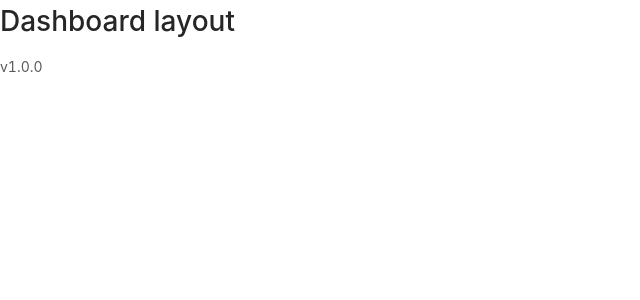
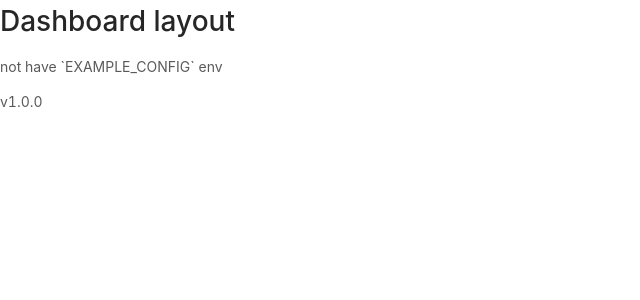
Before and after one commit to panachainy/nuxt-101, a Nuxt app: page /version in a window 1280 px wide. Shown: the top 300 px of the page, without its empty margins (0-640 px from the left). Built offline with nearby package versions, Linux system fonts and the light colour scheme.

Commit message:
update env

```diff
--- a/pages/version.vue
+++ b/pages/version.vue
@@ -1,5 +1,10 @@
 <template>
-  <div>{{ $appConfig.version }}</div>
+  <div>
+    <p>{{ $appConfig.exampleConfig }}</p>
+    <div>
+      {{ $appConfig.version }}
+    </div>
+  </div>
 </template>
 
 <script lang="ts">
--- a/utils/config.js
+++ b/utils/config.js
@@ -2,7 +2,7 @@ const pjson = require('../package.json')
 
 const config = {
   exampleConfig: parse(
-    process.env.EXAMPLE_CONFIG || 'not have `EXAMPLE_CONFIG` env',
+    process.env.NUXT_ENV_EXAMPLE_CONFIG || 'not have `EXAMPLE_CONFIG` env',
   ),
   features: {},
   version: 'v' + pjson.version,
```
